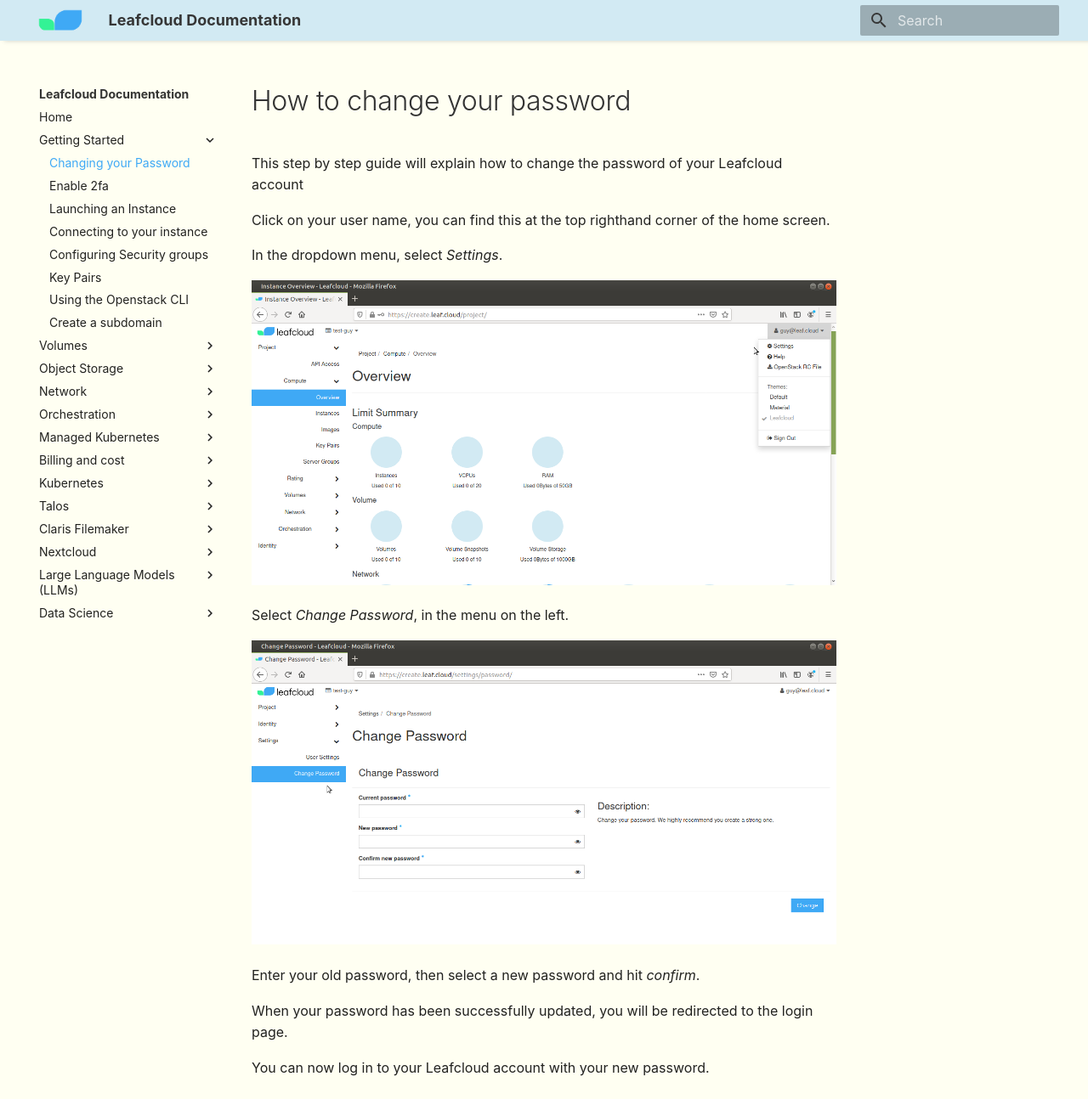
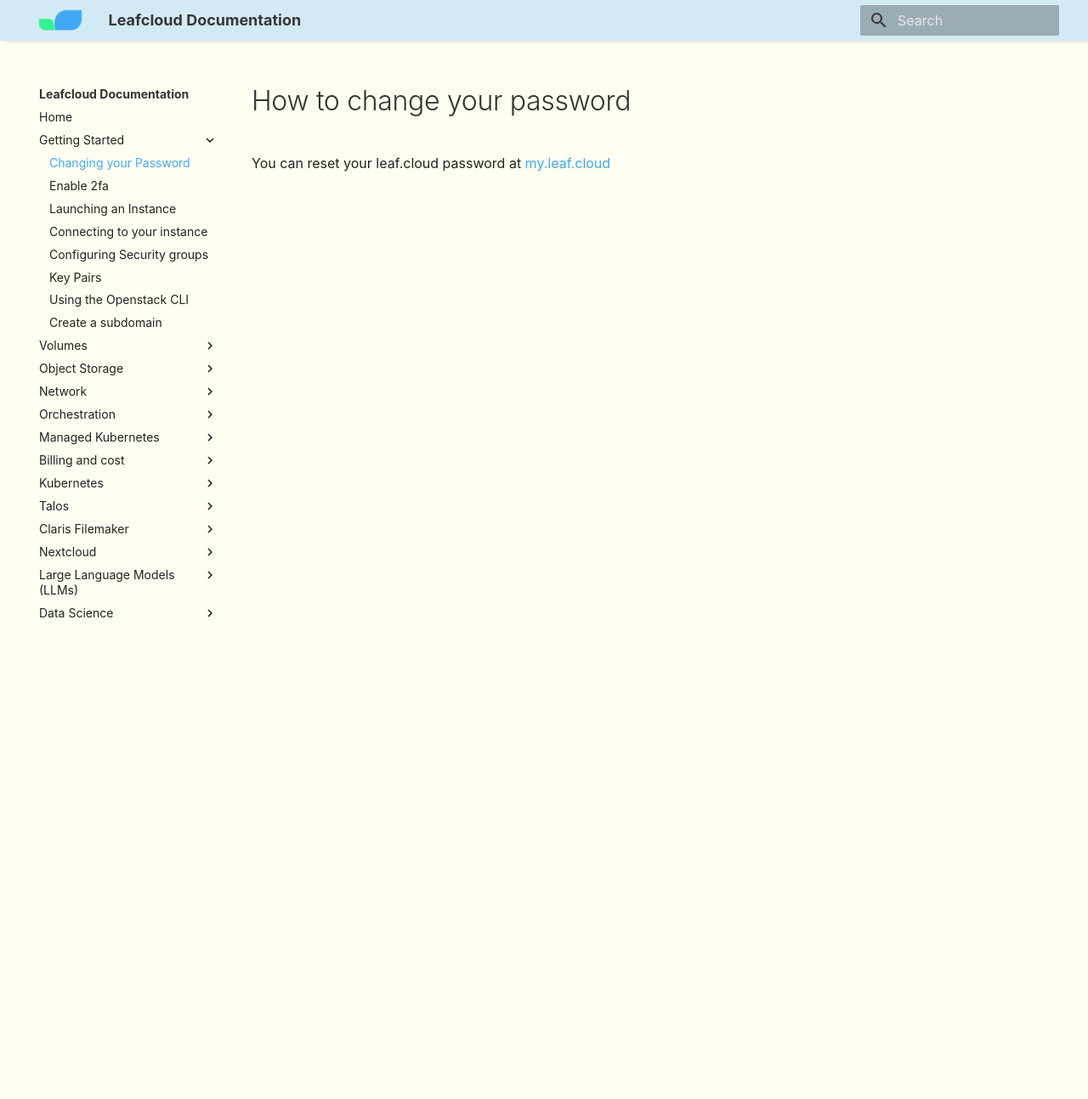
Before and after one commit to leafcloudhq/documentation-rtd, an MkDocs documentation site: the page built from docs/Getting-Started/Changing-your-password.md, in a window 1280 px wide and 1294 px high. Shown: the whole window at 85% size. Built offline with MkDocs 1.6.1 and Material for MkDocs 9.7.7, drawn with Linux system fonts in a browser that asks for light colours; some web fonts are replaced.

Commit message:
update password reset section (#36)

```diff
--- a/docs/Getting-Started/Changing-your-password.md
+++ b/docs/Getting-Started/Changing-your-password.md
@@ -1,19 +1,3 @@
 # How to change your password
 
-This step by step guide will explain how to change the password of your Leafcloud account
-
-Click on your user name, you can find this at the top righthand corner of the home screen.
-
-In the dropdown menu, select *Settings*.
-
-![how-to-change-your-password-1](../images/how-to-change-your-password-1.png)
-
-Select *Change Password*, in the menu on the left.
-
-![how-to-change-your-password-2](../images/how-to-change-your-password-2.png)
-
-Enter your old password, then select a new password and hit *confirm*.
-
-When your password has been successfully updated, you will be redirected to the login page.
-
-You can now log in to your Leafcloud account with your new password.
+You can reset your leaf.cloud password at [my.leaf.cloud](https://my.leaf.cloud/forgot-password)
```
